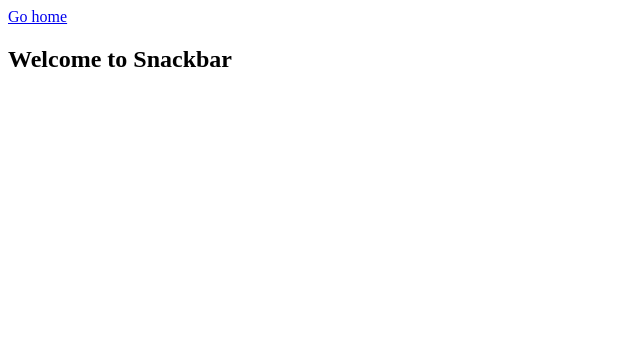
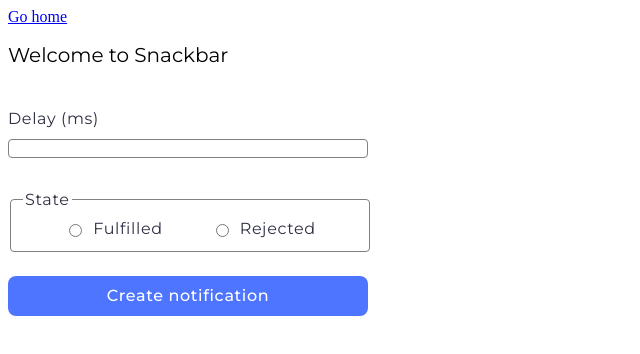
Before and after one commit to HannaHtslk/goit-js-hw-10, a website built with Vite: page src/2-snackbar.html in a window 1280 px wide. Shown: the whole page, without its empty margins (0-640 px from the left). Built offline with nearby package versions, Linux system fonts and the light colour scheme.

Commit message:
added styles to snackbar

```diff
--- a/src/2-snackbar.html
+++ b/src/2-snackbar.html
@@ -5,6 +5,12 @@
     <meta http-equiv="X-UA-Compatible" content="IE=edge" />
     <meta name="viewport" content="width=device-width, initial-scale=1.0" />
     <title>Snackbar</title>
+    <link rel="preconnect" href="https://fonts.googleapis.com" />
+    <link rel="preconnect" href="https://fonts.gstatic.com" crossorigin />
+    <link
+      href="https://fonts.googleapis.com/css2?family=Montserrat:ital,wght@0,100..900;1,100..900&display=swap"
+      rel="stylesheet"
+    />
     <link rel="stylesheet" href="./css/2-snackbar.css" />
   </head>
   <body>
@@ -13,6 +19,27 @@
       <h1>Welcome to Snackbar</h1>
     </section>
 
+    <form class="form">
+      <label>
+        Delay (ms)
+        <input type="number" name="delay" required />
+      </label>
+
+      <fieldset>
+        <legend>State</legend>
+        <label>
+          <input type="radio" name="state" value="fulfilled" required />
+          Fulfilled
+        </label>
+        <label>
+          <input type="radio" name="state" value="rejected" required />
+          Rejected
+        </label>
+      </fieldset>
+
+      <button type="submit">Create notification</button>
+    </form>
+
     <script type="module" src="./js/2-snackbar.js"></script>
   </body>
 </html>
--- a/src/css/1-timer.css
+++ b/src/css/1-timer.css
@@ -1,3 +1,10 @@
+h1 {
+    font-family: 'Montserrat', sans-serif;
+    font-size: 20px;
+    font-style: normal;
+    font-weight: 400;
+}
+
 input{
     font-family: 'Montserrat', sans-serif;
     margin-right: 10px;
@@ -9,7 +16,6 @@
     background: #FFF;
 
     color: #2E2F42;
-        font-family: Montserrat;
         font-size: 16px;
         font-style: normal;
         font-weight: 400;
--- a/src/css/2-snackbar.css
+++ b/src/css/2-snackbar.css
@@ -0,0 +1,98 @@
+h1 {
+    font-family: 'Montserrat', sans-serif;
+    font-size: 20px;
+    font-style: normal;
+    font-weight: 400;
+}
+
+form {
+    margin-top: 40px;
+}
+
+form label{
+    display: flex;
+    flex-direction: column;
+    color: #2E2F42;
+        font-family: 'Montserrat', sans-serif;
+        font-size: 16px;
+        font-style: normal;
+        font-weight: 400;
+        line-height: 24px;
+
+        letter-spacing: 0.64px;
+
+        gap: 8px;
+
+}
+input[name="delay"] {
+    width: 360px;
+    box-sizing: border-box;
+    border-radius: 4px;
+    border: 1px solid #808080;
+
+}
+fieldset {
+    margin-top:30px;
+    width: 360px;
+    display: flex;
+    gap: 48px;
+    justify-content: center;
+
+    border-radius: 4px;
+    border: 1px solid #808080;
+
+    box-sizing: border-box;
+
+}
+legend {
+    color: #2E2F42;
+        font-family: 'Montserrat', sans-serif;
+        font-size: 16px;
+        font-style: normal;
+        font-weight: 400;
+        line-height: 24px;
+        letter-spacing: 0.64px;
+}
+fieldset label {
+    display: inline-flex;
+    flex-direction: row;
+    gap: 8px;
+    color: #2E2F42;
+        font-family: Montserrat;
+        font-size: 16px;
+        font-style: normal;
+        font-weight: 400;
+        line-height: 24px;
+
+}
+
+
+button {
+    margin-top: 24px;
+    border-radius: 8px;
+    background: #4E75FF;
+    border: none;
+
+    cursor: pointer;
+
+
+        display: flex;
+        width: 360px;
+        padding: 8px 16px;
+        justify-content: center;
+        align-items: center;
+        gap: 10px;
+
+        color: #FFF;
+        font-family: Montserrat;
+        font-size: 16px;
+        font-style: normal;
+        font-weight: 500;
+        line-height: 24px;
+        /* 150% */
+        letter-spacing: 0.64px;;
+}
+
+button:hover {
+    background-color: #6C8CFF;
+}
```
Also changed, not shown: src/js/2-snackbar.js (line endings or trailing spaces).
